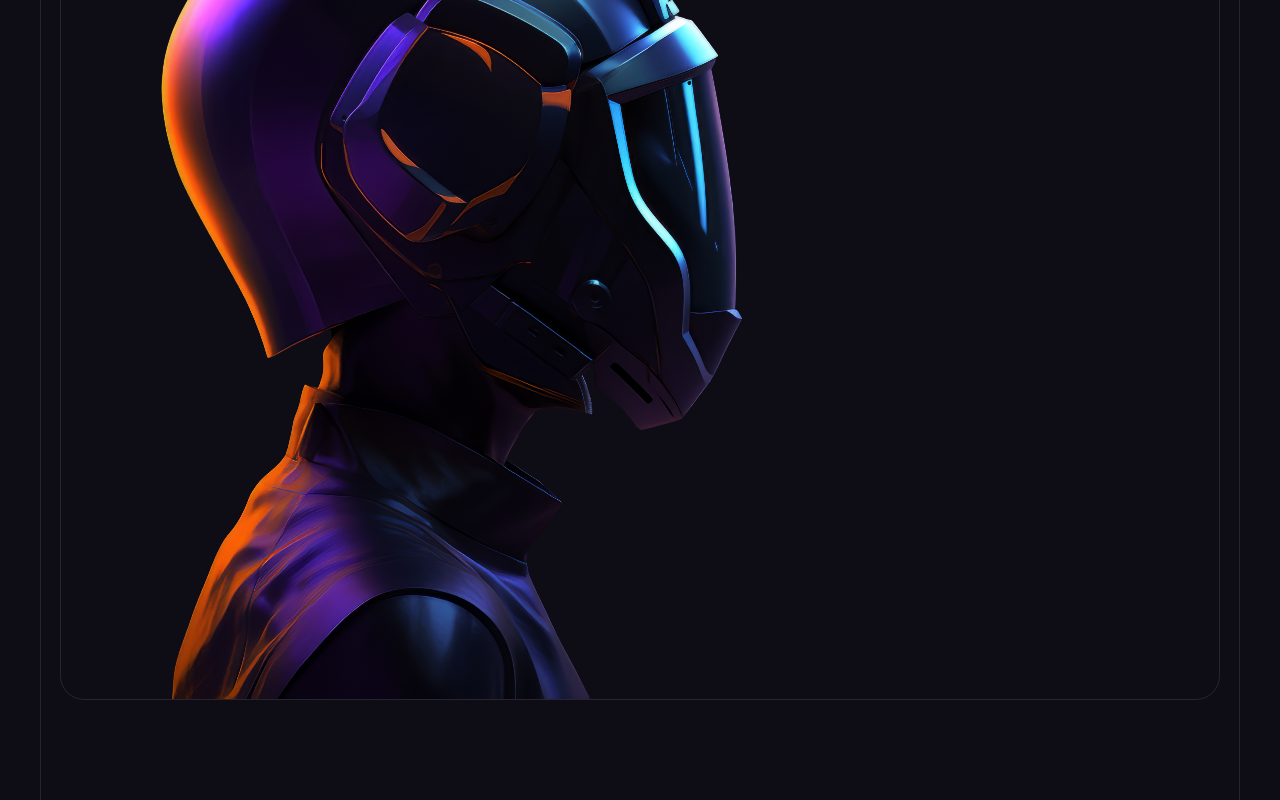
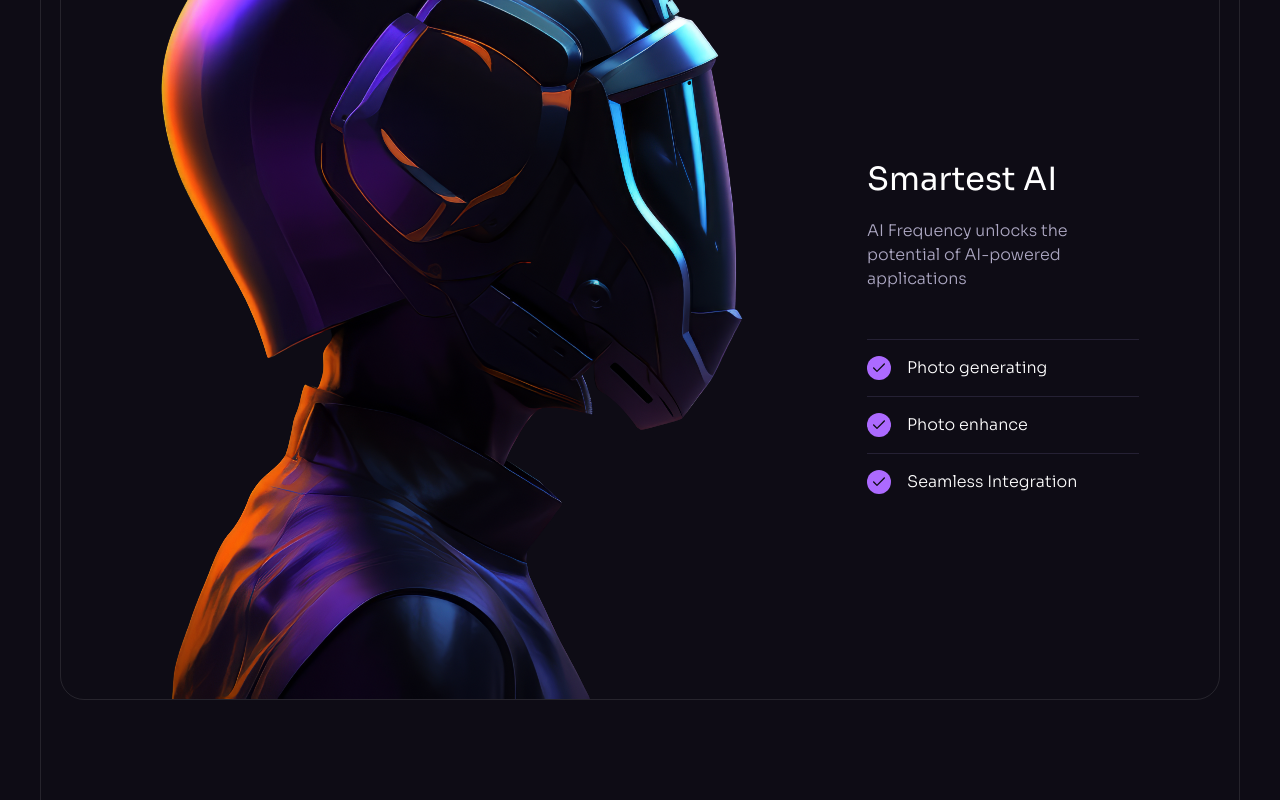
Before and after one commit to GenadiKozarev/react-tailwind-vite-ai-frequency-website, a React (Vite) app: page / in a window 1280 px wide. Shown: the part 4146-4946 px from the top of the page. Built offline with nearby package versions, Linux system fonts and the light colour scheme.

Commit message:
add info on top of the service1 card in section Services

```diff
--- a/src/components/Services.jsx
+++ b/src/components/Services.jsx
@@ -1,6 +1,7 @@
 import Section from "./Section";
 import Heading from "./Heading";
-import { service1 } from "../assets";
+import { check, service1 } from "../assets";
+import { aiFrequencyServices } from "../constants";
 
 const Services = () => {
   return (
@@ -22,6 +23,21 @@ const Services = () => {
                 className="w-full h-full object-cover md:object-right"
               />
             </div>
+
+            <div className="relative z-1 max-w-[17rem] ml-auto">
+              <h4 className="h4 mb-4">Smartest AI</h4>
+              <p className="body-2 mb-[3rem] text-n-3">
+                AI Frequency unlocks the potential of AI-powered applications
+              </p>
+              <ul className="body-2">
+                {aiFrequencyServices.map((item, index) => (
+                  <li key={index} className="flex items-start py-4 border-t border-n-6">
+                    <img src={check} width={24} height={24} />
+                    <p className="ml-4">{item}</p>
+                  </li>
+                ))}
+              </ul>
+            </div>
           </div>
         </div>
       </div>
```
